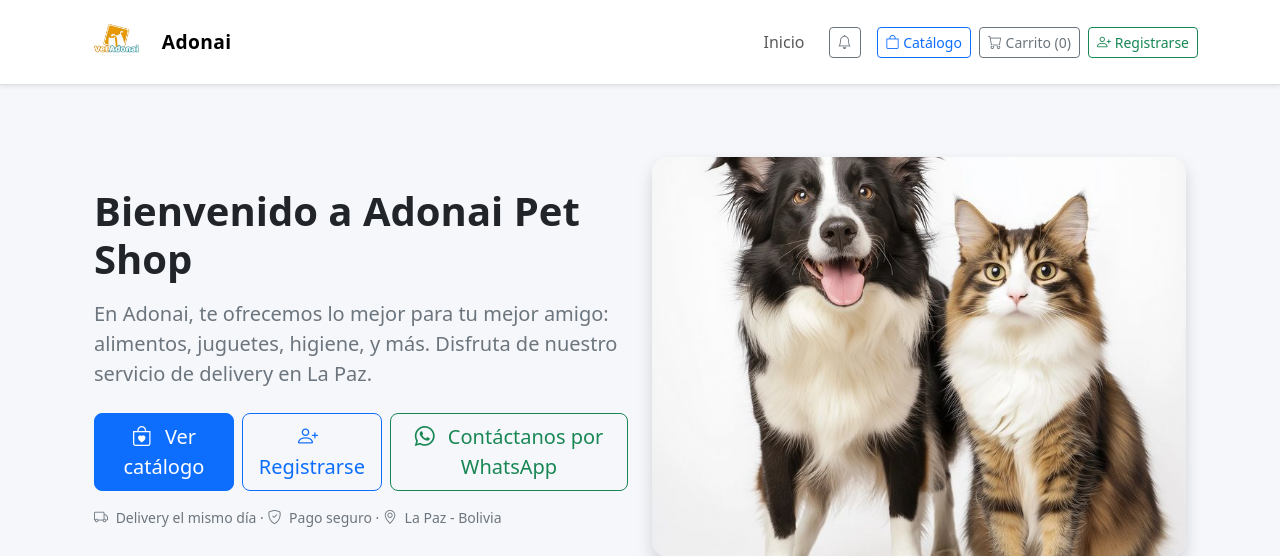
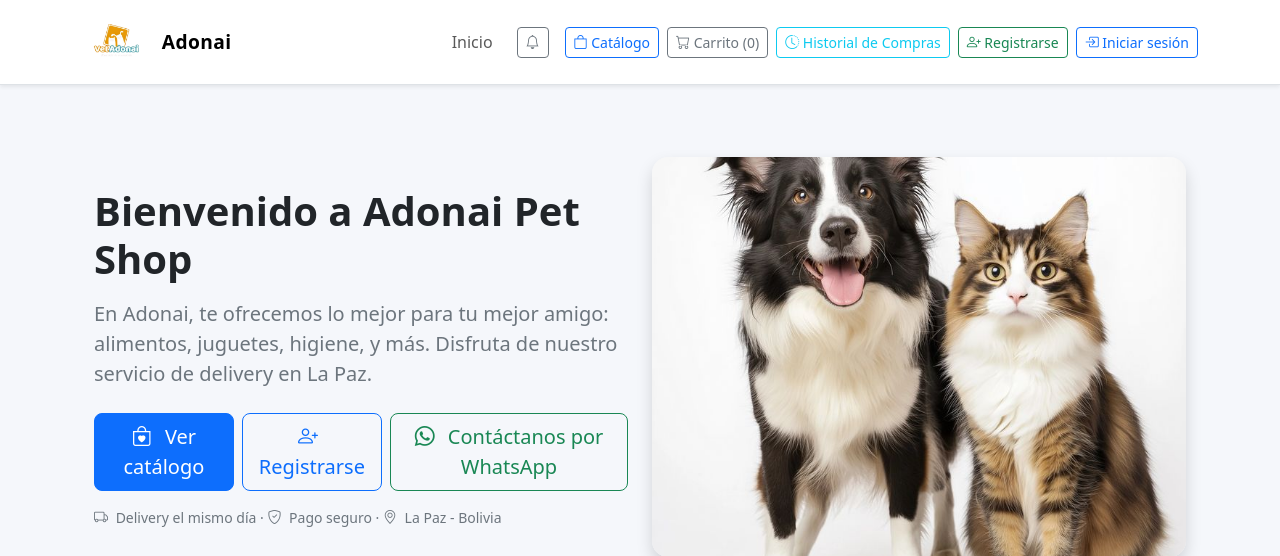
Before and after one commit to Dxtr0203/Adonai_D_Empanadas, a Django app: template core/templates/core/inicio.html in a window 1280 px wide. Shown: the top 556 px of the page. Run offline with Django 3.2, Linux system fonts and the light colour scheme; the template is opened without the code that fills it, so the values that code supplies are empty.

Commit message:
boton de iniciar sesion y historial de compras

```diff
--- a/templates/base.html
+++ b/templates/base.html
@@ -114,6 +114,10 @@
           <i class="bi bi-cart"></i> Carrito (<span id="cart-count">0</span>)
         </button>
 
+        <a href="https://dashboard.stripe.com/acct_1SQIYyA0jLs58UPd/test/payments" class="btn btn-outline-info btn-sm" target="_blank">
+          <i class="bi bi-clock-history"></i> Historial de Compras
+        </a>
+
         {% if request.user.is_authenticated %}
           <div class="dropdown">
             <button class="btn btn-outline-secondary btn-sm dropdown-toggle d-flex align-items-center" type="button" id="userMenu" data-bs-toggle="dropdown" aria-expanded="false">
@@ -139,6 +143,9 @@
         {% else %}
           <a href="{% url 'usuarios:register' %}" class="btn btn-outline-success btn-sm">
             <i class="bi bi-person-plus"></i> Registrarse
+          </a>
+          <a href="{% url 'usuarios:login' %}" class="btn btn-outline-primary btn-sm">
+            <i class="bi bi-box-arrow-in-right"></i> Iniciar sesión
           </a>
         {% endif %}
       </div>
```
